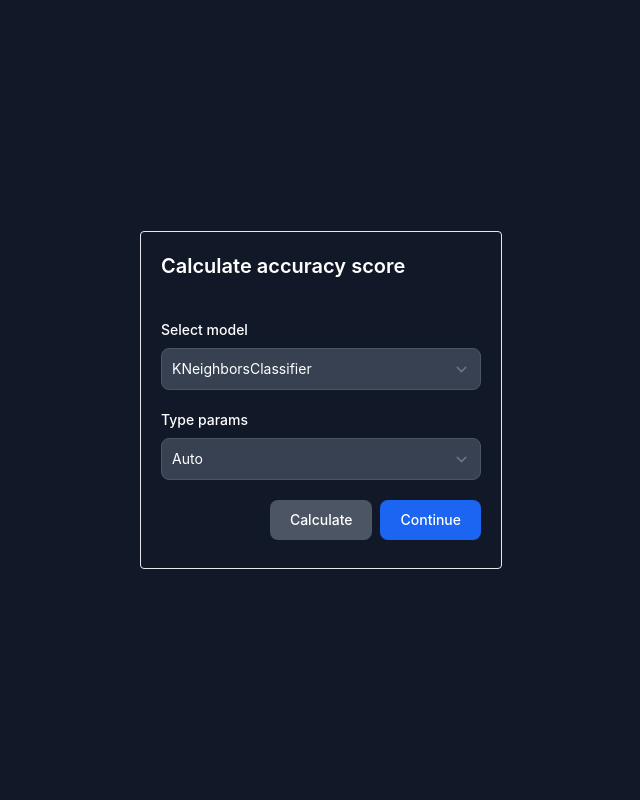
After one commit to jisus455/calculate-web-flask, a Flask app: page /settings in a window 1280 px wide. The commit adds this page. Shown: the whole page, without its empty margins (319-959 px from the left). Run offline with Flask 3, Linux system fonts and the light colour scheme; some libraries are stand-ins or nearby versions.

Commit message:
add page settings

```diff
--- a/main.py
+++ b/main.py
@@ -40,8 +40,25 @@ def index():
             logicModel = ActionModel(route, testsize)
             logicModel.fitModel()
             accuracy_score = logicModel.getScore()
-
             return render_template("index.html", score=accuracy_score)
 
 
+@app.route('/settings', methods=['GET', 'POST'])
+def settings():
+    if request.method == "GET":
+        return render_template("settings.html")
+
+    if request.method == 'POST':
+        model_select = request.form.get('model')
+        type_param = request.form.get('type')
+
+        if type_param == 'Auto':
+            route = path.abspath('static/temp/weather_forecast_data.csv')
+            testsize = 0.25
+            logicModel = ActionModel(route, testsize)
+            logicModel.fitModel()
+            best_comb, best_score = logicModel.bestParam()
+            return render_template("settings.html", algorithm=best_comb['algorithm'],
+            neighbors=best_comb['n_neighbors'], weights=best_comb['weights'], accuracy=best_score)
+
 app.run(host="localhost", port=5000, debug=True)
--- /dev/null
+++ b/templates/settings.html
@@ -0,0 +1,92 @@
+<!DOCTYPE html>
+<html lang="en">
+
+<head>
+    <meta charset="UTF-8">
+    <meta http-equiv="X-UA-Compatible" content="IE=edge">
+    <meta name="viewport" content="width=device-width, initial-scale=1.0">
+    <title>Settings</title>
+    <link href="https://cdn.jsdelivr.net/npm/flowbite@2.5.2/dist/flowbite.min.css" rel="stylesheet" />
+</head>
+
+<body class="dark bg-gray-900">
+    <div class="h-screen flex items-center justify-center">
+        <form class="max-w-sm mx-auto border border-gray-400 rounded p-5" style="min-width: fit-content;" method="post"
+            action="/settings" enctype="multipart/form-data">
+            <h1 class="text-xl font-semibold text-gray-900 dark:text-white mb-10">Calculate accuracy score</h1>
+            <div class="flex flex-row gap-4">
+                <div class="flex flex-col w-80">
+                    <div class="mb-5">
+                        <label for="model_select"
+                            class="block mb-2 text-sm font-medium text-gray-900 dark:text-white">Select model</label>
+                        <select id="model_select"
+                            class="bg-gray-50 border border-gray-300 text-gray-900 text-sm rounded-lg focus:ring-blue-500 focus:border-blue-500 block w-full p-2.5 dark:bg-gray-700 dark:border-gray-600 dark:placeholder-gray-400 dark:text-white dark:focus:ring-blue-500 dark:focus:border-blue-500"
+                            name="model">
+                            <option value="KNeighborsClassifier">KNeighborsClassifier</option>
+                        </select>
+                    </div>
+                    <div class="mb-5">
+                        <label for="type_select"
+                            class="block mb-2 text-sm font-medium text-gray-900 dark:text-white">Type
+                            params</label>
+                        <select id="type_select"
+                            class="bg-gray-50 border border-gray-300 text-gray-900 text-sm rounded-lg focus:ring-blue-500 focus:border-blue-500 block w-full p-2.5 dark:bg-gray-700 dark:border-gray-600 dark:placeholder-gray-400 dark:text-white dark:focus:ring-blue-500 dark:focus:border-blue-500"
+                            name="type">
+                            <option value="Auto">Auto</option>
+                        </select>
+                    </div>
+                    {% if not accuracy %}
+                    <div class="flex justify-end gap-2">
+                        <a href="./"
+                            class="text-white bg-gray-700 hover:bg-gray-800 focus:ring-4 focus:ring-gray-300 font-medium rounded-lg text-sm px-5 py-2.5 mb-2 dark:bg-gray-600 dark:hover:bg-gray-700 focus:outline-none dark:focus:ring-gray-800">Calculate</a>
+                        <button type="submit"
+                            class="text-white bg-blue-700 hover:bg-blue-800 focus:ring-4 focus:ring-blue-300 font-medium rounded-lg text-sm px-5 py-2.5 mb-2 dark:bg-blue-600 dark:hover:bg-blue-700 focus:outline-none dark:focus:ring-blue-800">Continue</button>
+                    </div>
+                    {% endif %}
+                </div>
+                {% if accuracy %}
+                <div class="flex flex-col w-48">
+                    <div class="mb-5">
+                        <span class="block mb-2 text-sm font-medium text-gray-900 dark:text-white">Algorithm</span>
+                        <span
+                            class="bg-gray-50 border border-gray-300 text-gray-900 text-sm rounded-lg focus:ring-blue-500 focus:border-blue-500 block w-full p-2.5 dark:bg-gray-700 dark:border-gray-600 dark:placeholder-gray-400 dark:text-white dark:focus:ring-blue-500 dark:focus:border-blue-500">
+                            {{ algorithm }}
+                        </span>
+                    </div>
+                    <div class="mb-5">
+                        <span class="block mb-2 text-sm font-medium text-gray-900 dark:text-white">Neighbors</span>
+                        <span
+                            class="bg-gray-50 border border-gray-300 text-gray-900 text-sm rounded-lg focus:ring-blue-500 focus:border-blue-500 block w-full p-2.5 dark:bg-gray-700 dark:border-gray-600 dark:placeholder-gray-400 dark:text-white dark:focus:ring-blue-500 dark:focus:border-blue-500">
+                            {{ neighbors }}
+                        </span>
+                    </div>
+                </div>
+                <div class="flex flex-col w-48">
+                    <div class="mb-5">
+                        <span class="block mb-2 text-sm font-medium text-gray-900 dark:text-white">Weights</span>
+                        <span
+                            class="bg-gray-50 border border-gray-300 text-gray-900 text-sm rounded-lg focus:ring-blue-500 focus:border-blue-500 block w-full p-2.5 dark:bg-gray-700 dark:border-gray-600 dark:placeholder-gray-400 dark:text-white dark:focus:ring-blue-500 dark:focus:border-blue-500">
+                            {{ weights }}
+                        </span>
+                    </div>
+                    <div class="mb-5">
+                        <span class="block mb-2 text-sm font-medium text-gray-900 dark:text-white">Accuracy</span>
+                        <span
+                            class="bg-gray-50 border border-gray-300 text-gray-900 text-sm rounded-lg focus:ring-blue-500 focus:border-blue-500 block w-full p-2.5 dark:bg-gray-700 dark:border-gray-600 dark:placeholder-gray-400 dark:text-white dark:focus:ring-blue-500 dark:focus:border-blue-500">
+                            {{ accuracy }}
+                        </span>
+                    </div>
+                    <div class="flex justify-end">
+                        <a href=""
+                            class="text-white bg-gray-700 hover:bg-gray-800 focus:ring-4 focus:ring-gray-300 font-medium rounded-lg text-sm px-5 py-2.5 mb-2 dark:bg-gray-600 dark:hover:bg-gray-700 focus:outline-none dark:focus:ring-gray-800">Back</a>
+                    </div>
+                </div>
+                {% endif %}
+            </div>
+        </form>
+    </div>
+
+    <script src="https://cdn.jsdelivr.net/npm/flowbite@2.5.2/dist/flowbite.min.js"></script>
+</body>
+
+</html>
```
Also changed, not shown: business/ActionModel.py (+12 -1 lines), templates/index.html (+13 -8 lines).
